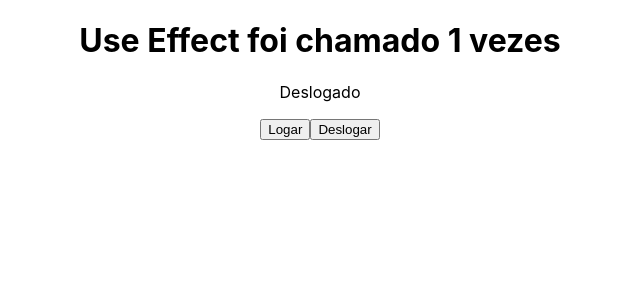
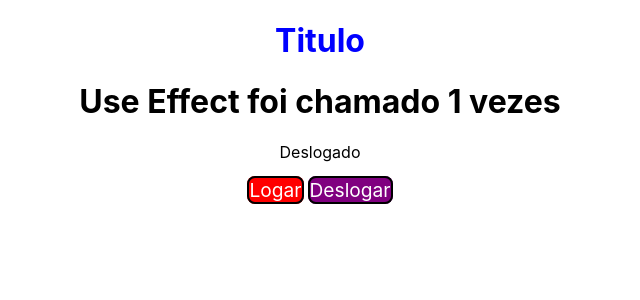
Before and after one commit to NathanZMacedo/ProjetoReact, a React (Create React App) app: page / in a window 1280 px wide. Shown: the top 300 px of the page, without its empty margins (320-960 px from the left). Built offline with nearby package versions, Linux system fonts and the light colour scheme.

Commit message:
projeto react

```diff
--- a/src/App.js
+++ b/src/App.js
@@ -2,6 +2,10 @@ import logo from './logo.svg';
 import './App.css';
 import { useState } from 'react';
 import { useEffect } from 'react';
+import FunctionSimples from './Exemplos/FunctionSimples';
+import FunctionDupla from './Exemplos/FunctionDupla';
+import botao from './button/botao';
+import CompTitulo from './Componentes/CompTitulo';
 
 function App() {
 
@@ -25,10 +29,12 @@ function App() {
 
   return (
     <div className="App">
+      <CompTitulo class="CompTitulo blue">Titulo</CompTitulo>
+
       <h1> Use Effect foi chamado {useEffectCounter} vezes </h1>
-      {logado ? <p> Logado </p> : <p>Deslogado</p>}
-      <button onClick={Logar}>Logar</button>
-      <button onClick={Deslogar}> Deslogar </button>
+      {logado ? <p> Logado </p> : <p> Deslogado </p>}
+      <botao tarefa={Logar} class="botao red">Logar</botao>
+      <botao tarefa={Deslogar} class="botao purple">Deslogar</botao>
     </div>
   );
 }
--- /dev/null
+++ b/src/Componentes/CompTitulo.css
@@ -0,0 +1,12 @@
+.CompTitulo{
+
+}
+
+
+.white{
+    color: white;
+}
+
+.blue{
+    color: blue;
+}
--- /dev/null
+++ b/src/Componentes/CompTitulo.js
@@ -0,0 +1,10 @@
+import React from 'react'
+import './CompTitulo.css'
+
+function CompTitulo(props) {
+    return(
+        <h1 className={props.class}>{props.children}</h1>
+    )
+}
+
+export default CompTitulo
--- /dev/null
+++ b/src/Exemplos/FunctionDupla.js
@@ -0,0 +1,12 @@
+import React from 'react'
+
+function FunctionDupla() {
+    return(
+        <div>
+            <h1>FunctionDupla</h1>
+            <h1>Eu Retorno Duas Coisas</h1>
+        </div>
+    )
+}
+
+export default FunctionDupla
--- /dev/null
+++ b/src/Exemplos/FunctionSimples.js
@@ -0,0 +1,9 @@
+import React from 'react'
+
+function FunctionSimples() { //criando uma função
+    return( //esta retornando uma coisa
+        <div>FunctionSimples</div>
+    )
+}
+
+export default FunctionSimples
--- /dev/null
+++ b/src/button/botao.css
@@ -0,0 +1,18 @@
+.botao{
+    width: 76px;
+    height: 50px;
+    border-radius: 8px;
+    color: white;
+    font-size: 1.2rem;
+    margin: 2px;
+    border: 2px solid black;
+}
+
+.red{
+    background-color: red;
+}
+
+
+.purple{
+    background-color: purple;
+}
--- /dev/null
+++ b/src/button/botao.jsx
@@ -0,0 +1,10 @@
+import React from 'react'
+import './botao.css'
+
+function botao(props) {
+    return(
+        <button onClick={props.tarefa} className={props.class}>{props.children}</button>
+    )
+}
+
+export default botao
```
